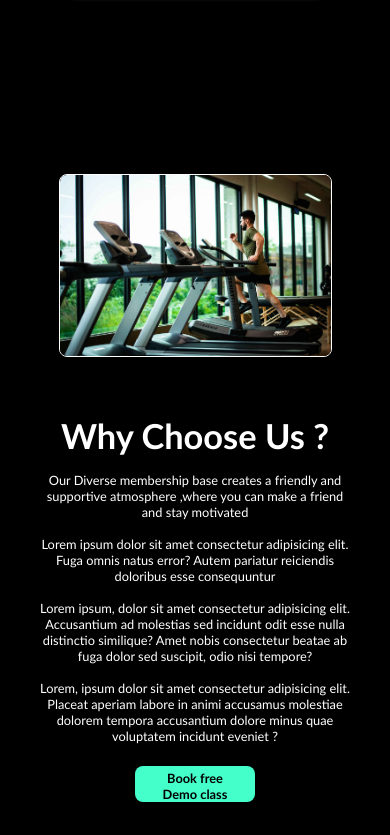
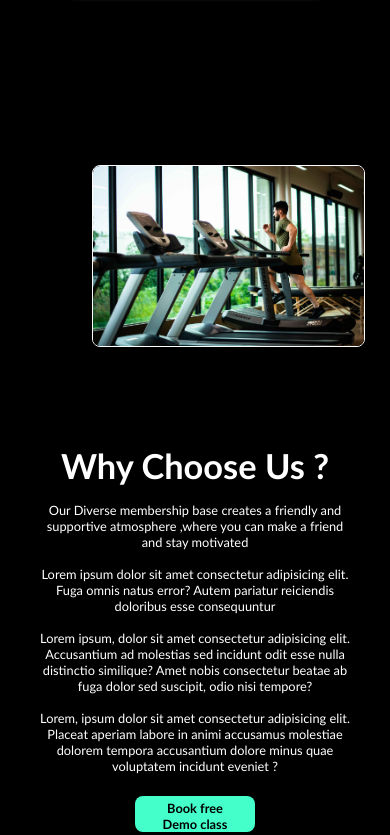
Before and after one commit to Amarverma9627/Gym_Fitness, a plain HTML site: page index.html in a window 390 px wide. Shown: the part 2720-3555 px from the top of the page. Drawn offline with nearby package versions, Linux system fonts and the light colour scheme.

Commit message:
update css

```diff
--- a/index.html
+++ b/index.html
@@ -195,7 +195,7 @@
     <footer class="footer">
         <div class="social">
             <a href="#" class=""><i class="fa fa-facebook" aria-hidden="true"></i></a>
-            <a href="#" class=""><i class="fa fa-linkedin" aria-hidden="true"></i></a>
+            <a href="#http://linkedin.com/in/amar-verma-91b27a256" class=""><i class="fa fa-linkedin" aria-hidden="true"></i></a>
             <a href="#" class=""><i class="fa fa-instagram" aria-hidden="true"></i></a>
         </div>
         <p class="copyright">
--- a/responsive.css
+++ b/responsive.css
@@ -106,6 +106,15 @@
         text-align: center;
         font-size: 5rem;
     }
+    .about{
+        display: block;
+    }
+    .about-img img{
+        height: auto;
+        width: 76vw;
+        margin-left: 10rem;
+
+    }
 
     .review .wrapper {
         grid-template-columns: repeat(1, 1fr);
@@ -182,7 +191,7 @@
 
     .about-img img {
         width: 70vw;
-        margin: 4rem;
+        margin: 10rem;
 
     }
 
```
